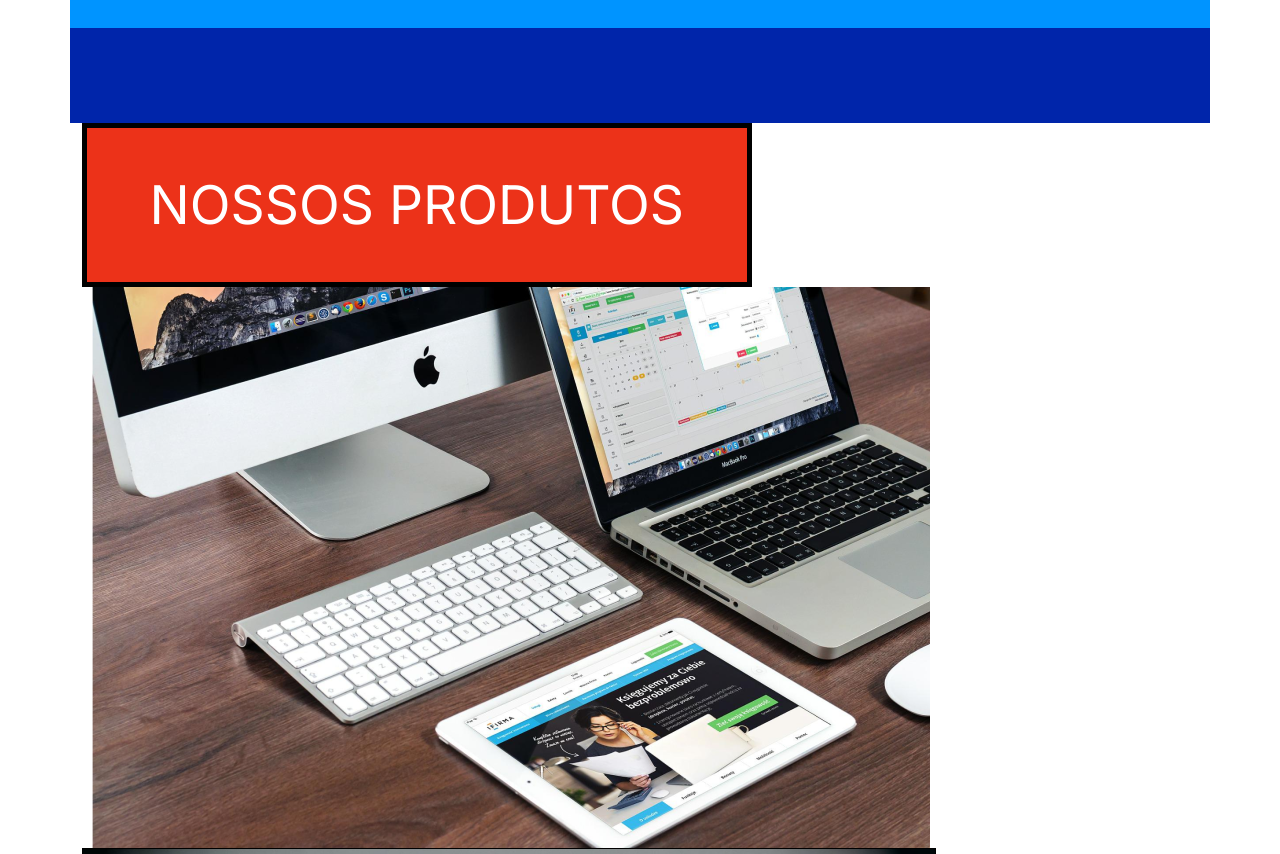
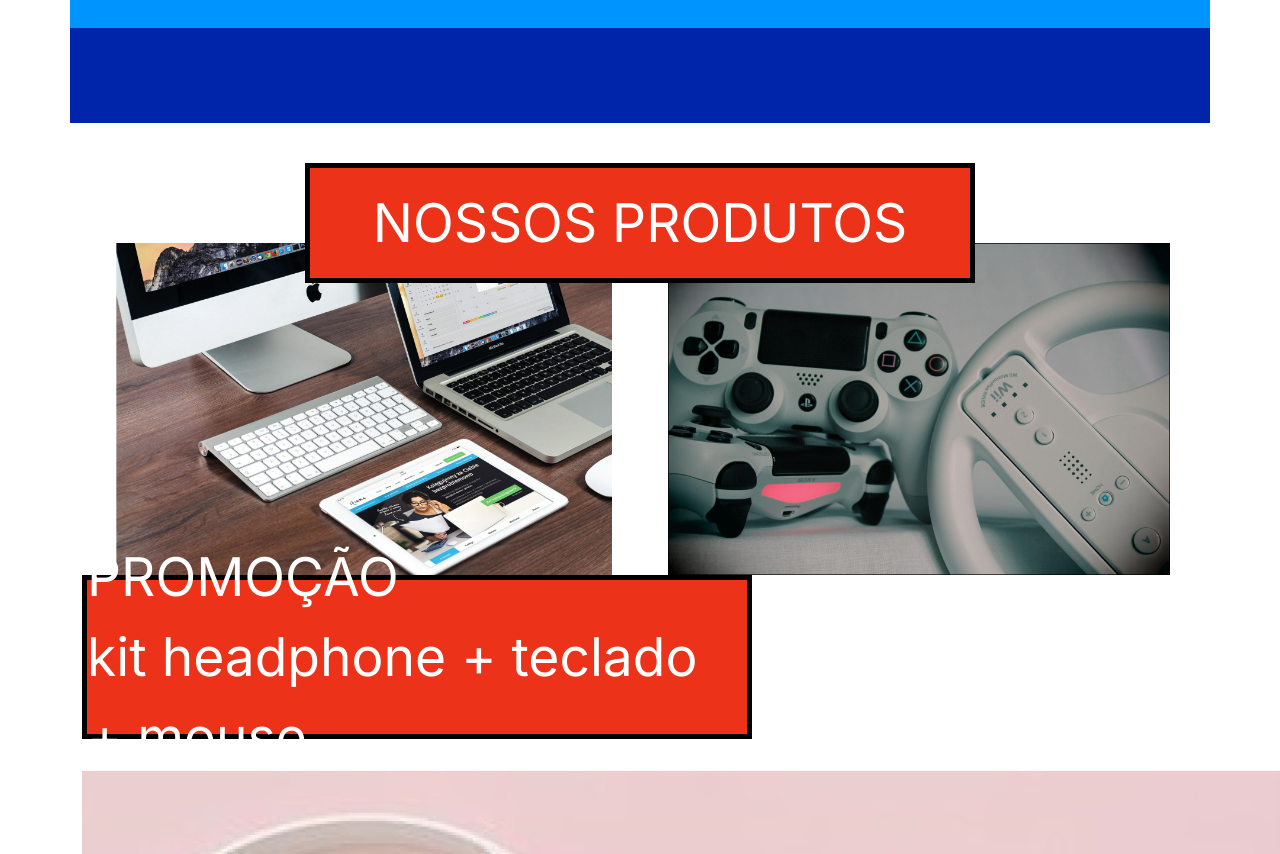
Before and after one commit to SENAIMauricio/GameManiaCSS, a plain HTML site: page index.html in a window 1280 px wide. Shown: the part 920-1774 px from the top of the page. Drawn offline with nearby package versions, Linux system fonts and the light colour scheme; a web font is replaced by a local one.

Commit message:
estilização da seção imagens

```diff
--- a/css/index.css
+++ b/css/index.css
@@ -90,3 +90,22 @@ body {
 .flex-container .border-baixo {
     border-bottom: 4px solid black;
 }
+
+img.imagem-pequena {
+    padding: 0;
+    margin: 0;
+    width: 45%;
+    height: 561;
+}
+
+div#flex-container-img {
+    display: flex;
+    justify-content: space-around;
+}
+
+#imagens .titulo-vermelho {
+    position: relative;
+    margin: auto;
+    top: 40px;
+    height: 120px;
+}
--- a/index.html
+++ b/index.html
@@ -52,14 +52,14 @@
             </div>
         </section>
         <section id="section-imagens">
-            <div class="container">
+            <div id="imagens" class="container">
                 <div class="titulo-vermelho">NOSSOS PRODUTOS</div>
-                <div>
-                    <img src="img/img-2.png" alt="notebook, tablet, teclado e tela sobre mesa de madeira">
-                </div>
-                <div>
-                    <img src="img/img-1.png" alt="controles de videogame">
-                </div>
+
+                    <div id="flex-container-img">
+                        <img class="imagem-pequena" src="img/img-2.png" alt="notebook, tablet, teclado e tela sobre mesa de madeira">
+                        <img class="imagem-pequena" src="img/img-1.png" alt="controles de videogame">
+                    </div>
+
             </div>
         </section>
         <section id="section-promocao">
```
